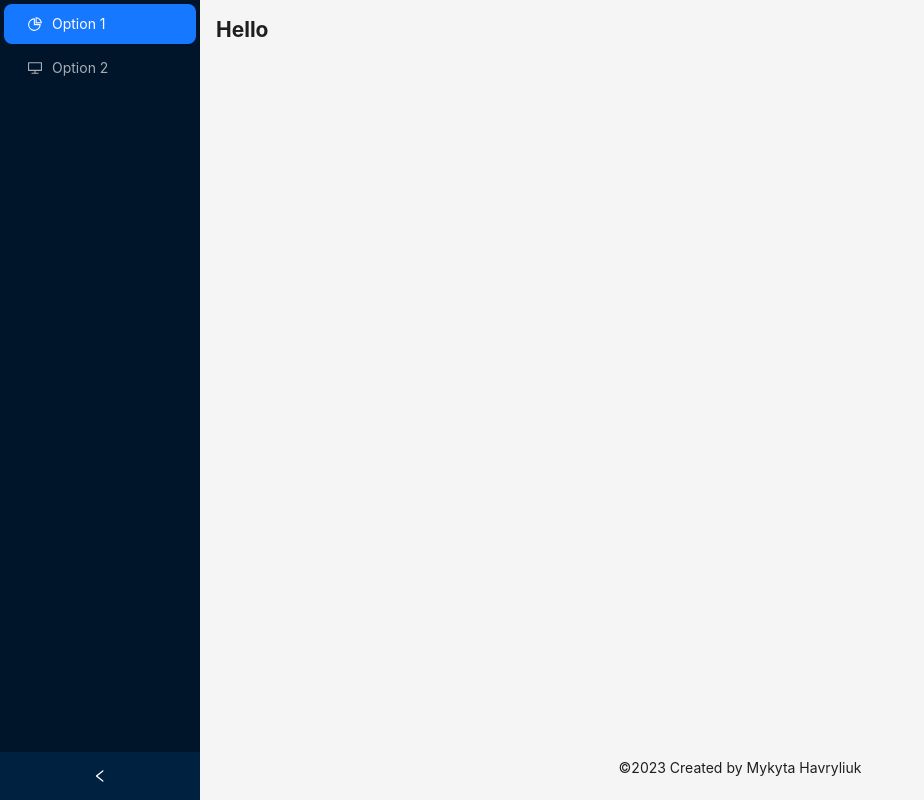
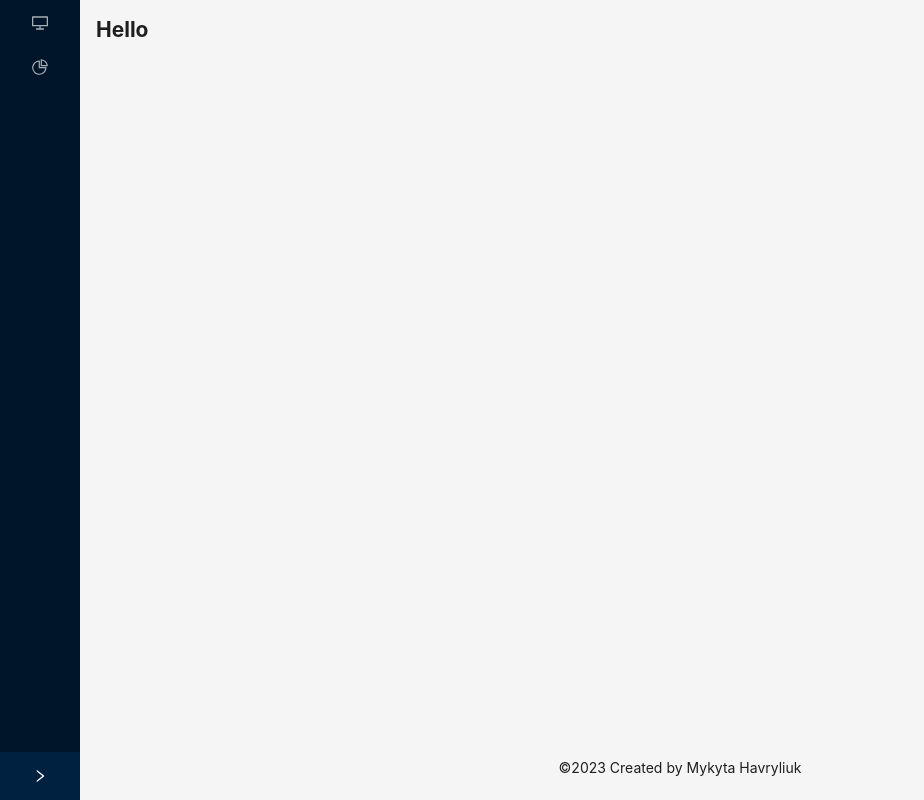
Before and after one commit to Githi54/products-dashboard, a React (Vite) app: page / in a window 1280 px wide. Shown: the whole page, without its empty margins (0-924 px from the left). Built offline with nearby package versions, Linux system fonts and the light colour scheme.

Commit message:
feature: add 404 page

```diff
--- a/src/app/router/index.jsx
+++ b/src/app/router/index.jsx
@@ -1,5 +1,6 @@
 import { createBrowserRouter } from "react-router-dom"
 import { Layout } from "@components/templates/layout"
+import { Page404 } from "@components/pages/404"
 
 export const router = createBrowserRouter([
   {
@@ -9,16 +10,9 @@ export const router = createBrowserRouter([
     )
   },
   {
-    path: '/about',
+    path: '*',
     element: (
-      <h1
-        className="
-            text-amber-600 text-3xl font-medium
-            underline cursor-pointer
-        "
-      >
-        about
-      </h1>
+      <Page404 />
     ),
   }
 ])
--- a/src/components/molecules/menu-sidebar/index.jsx
+++ b/src/components/molecules/menu-sidebar/index.jsx
@@ -5,15 +5,20 @@ import {
     PieChartOutlined,
 } from '@ant-design/icons'
 import { getMenuItem } from '@shared/get-menu-item'
+import { Routes } from '@shared/routes'
+import { useNavigate } from 'react-router'
 
 const { Sider } = Layout
 
 export const MenuSidebar = () => {
-  const [collapsed, setCollapsed] = useState(false)
+  const navigate = useNavigate()
+  const [collapsed, setCollapsed] = useState(true)
   const items = [
-    getMenuItem('Option 1', '1', <PieChartOutlined />),
-    getMenuItem('Option 2', '2', <DesktopOutlined />),
+    getMenuItem('Products info', Routes.PRODUCTS_INFO, <DesktopOutlined />),
+    getMenuItem('Analytics', Routes.ANALYTICS, <PieChartOutlined />),
   ]
+
+  const handleClickMenuItem = (event) => navigate(event.key)
 
   return (
     <Sider
@@ -22,7 +27,12 @@ export const MenuSidebar = () => {
         onCollapse={setCollapsed}
     >
         <div className="demo-logo-vertical" />
-        <Menu theme="dark" defaultSelectedKeys={['1']} mode="inline" items={items} />
+        <Menu
+          theme="dark"
+          mode="inline"
+          items={items}
+          onClick={handleClickMenuItem}
+        />
     </Sider>
   )
 }
--- /dev/null
+++ b/src/components/pages/404/index.jsx
@@ -0,0 +1,11 @@
+import { Result } from 'antd';
+import { Link } from 'react-router-dom';
+
+export const Page404 = () => (
+  <Result
+    status="404"
+    title="404, Page not found"
+    subTitle="Sorry, the page you visited does not exist."
+    extra={<Link to="/">Back Home</Link>}
+  />
+);
--- /dev/null
+++ b/src/shared/routes/index.js
@@ -0,0 +1,4 @@
+export const Routes = {
+    PRODUCTS_INFO: '/products-info',
+    ANALYTICS: '/analytics'
+}
```
